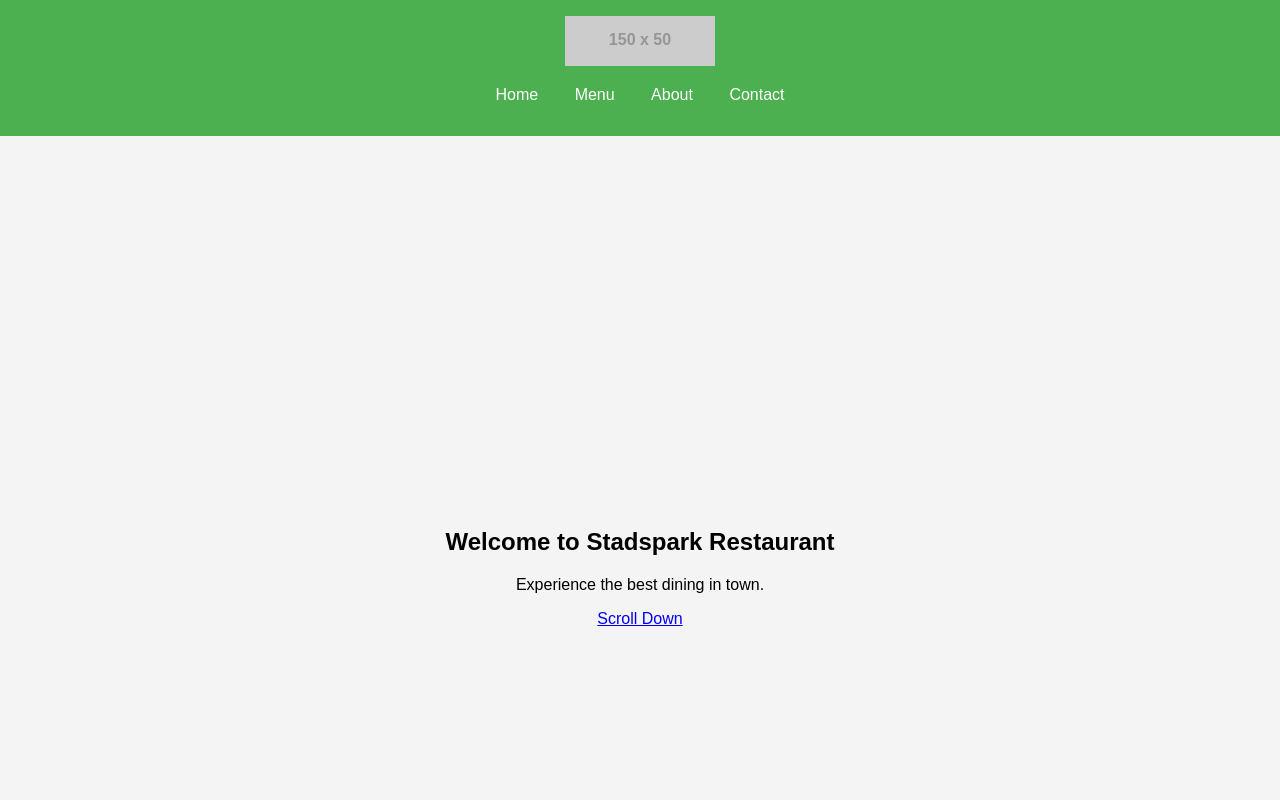
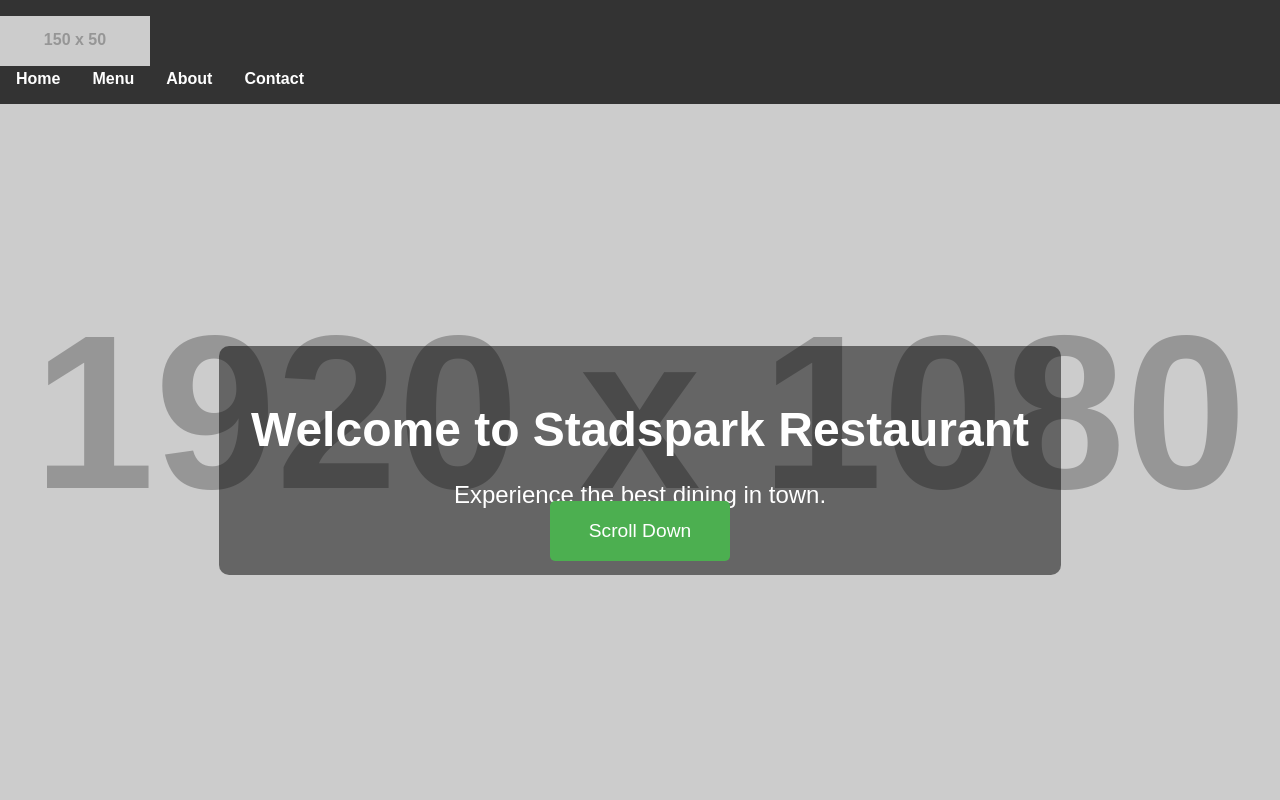
Before and after one commit to vtkuiper/my-website, a plain HTML site: page index.html in a window 1280 px wide. Shown: the top 800 px of the page. Drawn offline with Linux system fonts and the light colour scheme; placeholder pictures from the web are drawn by us.

Commit message:
Update styles.css

```diff
--- a/styles.css
+++ b/styles.css
@@ -2,45 +2,105 @@ body {
     font-family: Arial, sans-serif;
     margin: 0;
     padding: 0;
-    text-align: center;
 }
 
 header {
-    background-color: #4CAF50;
+    background-color: #333;
     color: white;
-    padding: 1em;
+    padding: 1em 0;
+    display: flex;
+    justify-content: space-between;
+    align-items: center;
+    position: fixed;
+    width: 100%;
+    top: 0;
+    z-index: 1000;
 }
 
 nav ul {
     list-style-type: none;
     padding: 0;
+    margin: 0;
+    display: flex;
 }
 
 nav ul li {
-    display: inline;
     margin: 0 1em;
 }
 
 nav ul li a {
     color: white;
     text-decoration: none;
-}
-
-section {
-    padding: 2em;
+    font-weight: bold;
 }
 
 #home {
-    background-color: #f4f4f4;
-    color: black;
+    background: url('https://via.placeholder.com/1920x1080') no-repeat center center;
+    background-size: cover;
+    color: white;
     height: 100vh;
     display: flex;
     flex-direction: column;
     justify-content: center;
+    align-items: center;
+    padding-top: 60px; /* Adjust for fixed header */
+}
+
+.hero {
+    background-color: rgba(0, 0, 0, 0.5);
+    padding: 2em;
+    border-radius: 10px;
+    text-align: center;
+}
+
+.hero h1 {
+    font-size: 3em;
+    margin: 0.5em 0;
+}
+
+.hero p {
+    font-size: 1.5em;
+    margin: 0.5em 0;
+}
+
+.scroll-btn {
+    background-color: #4CAF50;
+    color: white;
+    padding: 1em 2em;
+    text-decoration: none;
+    border-radius: 5px;
+    font-size: 1.2em;
+    margin-top: 1em;
+}
+
+.scroll-btn:hover {
+    background-color: #45a049;
+}
+
+.menu-grid {
+    display: flex;
+    flex-wrap: wrap;
+    justify-content: center;
+    padding: 2em;
 }
 
 .menu-item {
-    margin: 1em 0;
+    margin: 1em;
+    text-align: center;
+}
+
+.about-content {
+    display: flex;
+    align-items: center;
+    justify-content: center;
+    flex-direction: column;
+    padding: 2em;
+}
+
+.contact-form {
+    display: flex;
+    justify-content: center;
+    padding: 2em;
 }
 
 form {
@@ -63,5 +123,6 @@ form input, form textarea {
 footer {
     background-color: #333;
     color: white;
+    text-align: center;
     padding: 1em 0;
 }
```
